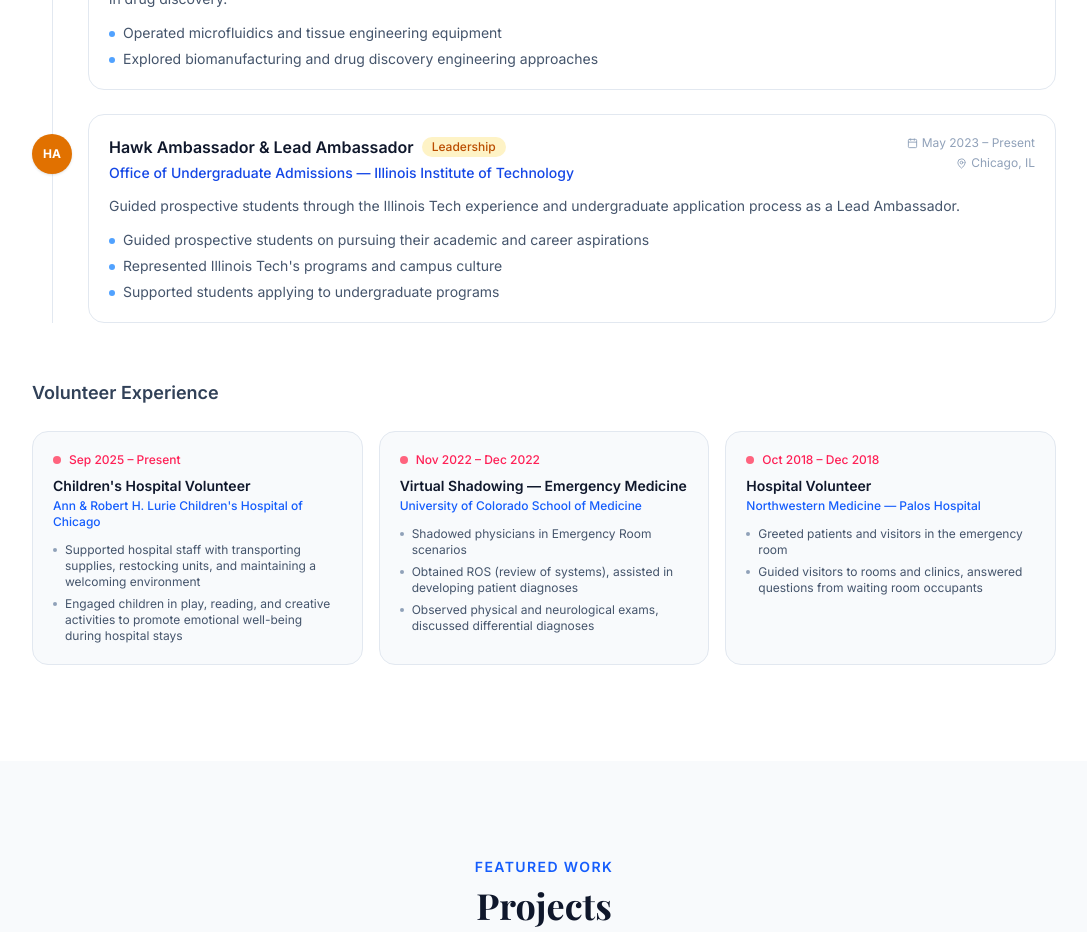
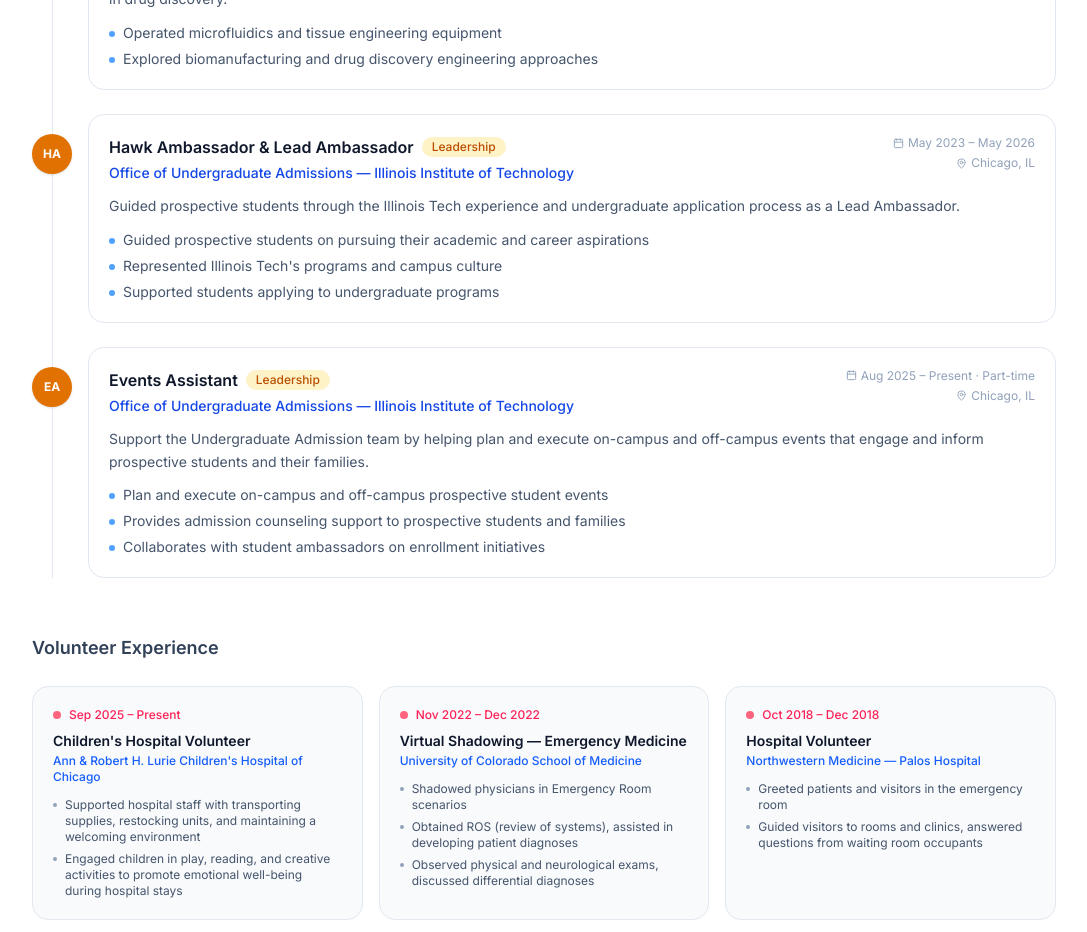
Before and after one commit to LALITH0110/reb-portifolio, a Next.js app: page / in a window 1280 px wide. Shown: the part 4100-5032 px from the top of the page, without its empty margins (96-1183 px from the left). Built offline with nearby package versions, Linux system fonts and the light colour scheme.

Commit message:
Update Experience.tsx

```diff
--- a/components/Experience.tsx
+++ b/components/Experience.tsx
@@ -87,7 +87,7 @@
     role: "Hawk Ambassador & Lead Ambassador",
     org: "Office of Undergraduate Admissions — Illinois Institute of Technology",
     location: "Chicago, IL",
-    period: "May 2023 – Present",
+    period: "May 2023 – May 2026",
     type: "Leadership",
     typeColor: "bg-amber-100 text-amber-700",
     description:
@@ -98,6 +98,23 @@
       "Supported students applying to undergraduate programs",
     ],
     logo: "HA",
+    logoBg: "bg-amber-600",
+  },
+  {
+    role: "Events Assistant",
+    org: "Office of Undergraduate Admissions — Illinois Institute of Technology",
+    location: "Chicago, IL",
+    period: "Aug 2025 – Present · Part-time",
+    type: "Leadership",
+    typeColor: "bg-amber-100 text-amber-700",
+    description:
+      "Support the Undergraduate Admission team by helping plan and execute on-campus and off-campus events that engage and inform prospective students and their families.",
+    highlights: [
+      "Plan and execute on-campus and off-campus prospective student events",
+      "Provides admission counseling support to prospective students and families",
+      "Collaborates with student ambassadors on enrollment initiatives",
+    ],
+    logo: "EA",
     logoBg: "bg-amber-600",
   },
 ];
```
